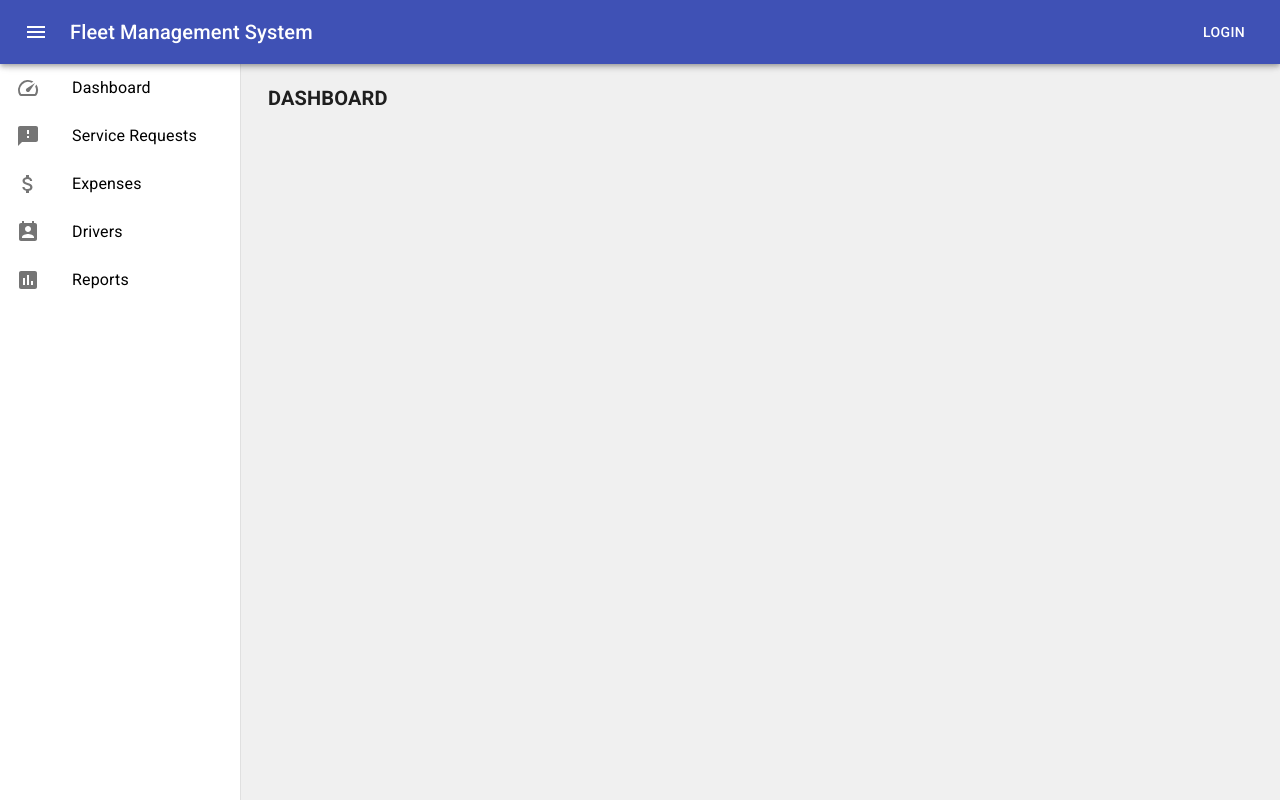
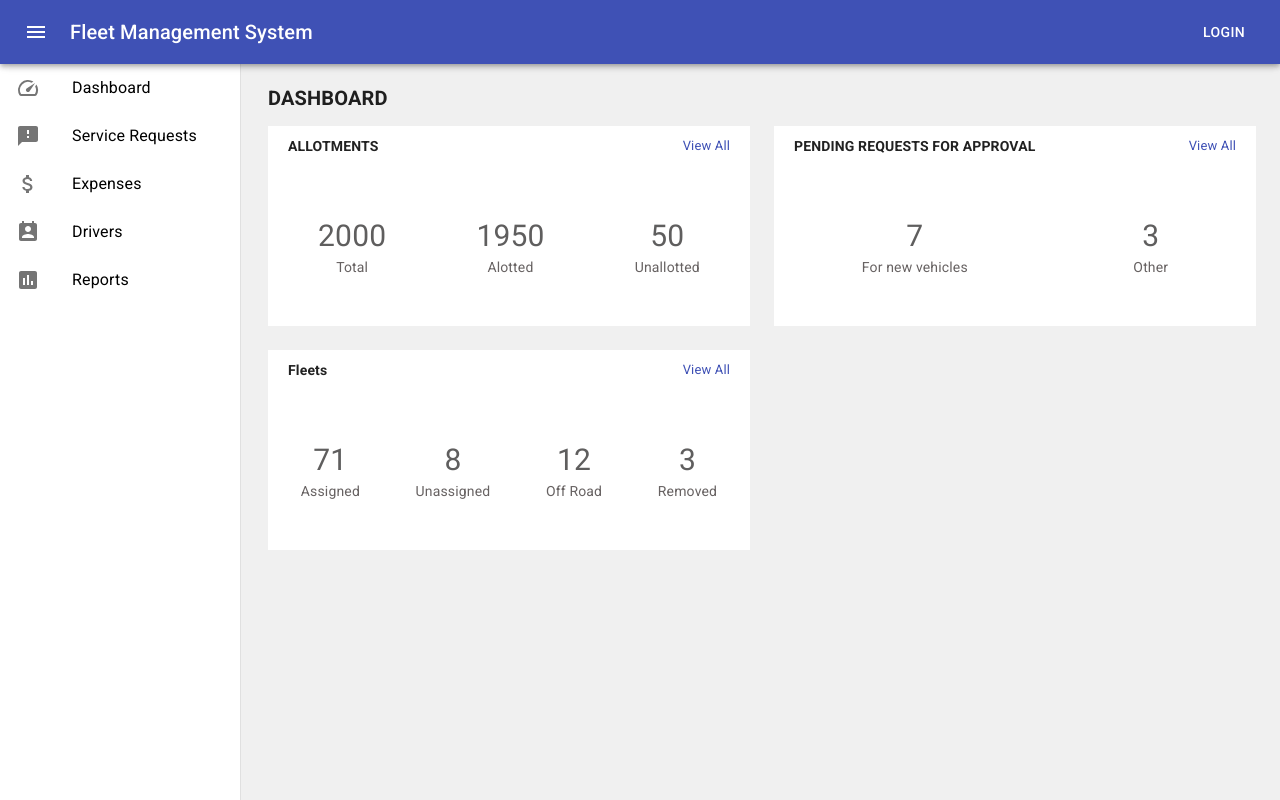
Before and after one commit to arshadfeeroz/police-fleet-management, a React (Create React App) app: page / in a window 1280 px wide. Built offline with nearby package versions, Linux system fonts and the light colour scheme.

Commit message:
added the dashboard

```diff
--- a/src/components/Dashboard/Allotments.js
+++ b/src/components/Dashboard/Allotments.js
@@ -33,6 +33,24 @@ class Allotments extends React.Component {
 				description: "Other",
 			},
 		];
+		const fleetsData = [
+			{
+				number: "71",
+				description: "Assigned",
+			},
+			{
+				number: "8",
+				description: "Unassigned",
+			},
+			{
+				number: "12",
+				description: "Off Road",
+			},
+			{
+				number: "3",
+				description: "Removed",
+			},
+		];
 		return (
 			<Grid container spacing={3}>
 				<Grid item xs={12} sm={12} md={6} lg={6}>
@@ -50,6 +68,14 @@ class Allotments extends React.Component {
 						height="200px"
 					/>
 				</Grid>
+
+				<Grid item xs={12} sm={12} md={6} lg={6}>
+					<Tile
+						title="Fleets"
+						body={<NumberSection data={fleetsData} />}
+						height="200px"
+					/>
+				</Grid>
 			</Grid>
 		);
 	}
--- a/src/components/Dashboard/dashboard.js
+++ b/src/components/Dashboard/dashboard.js
@@ -1,5 +1,5 @@
 import React from "react";
-
+import Allotments from "./Allotments";
 import { withStyles } from "@material-ui/styles";
 
 const styles = (theme) => ({
@@ -18,6 +18,7 @@ class Dashboard extends React.Component {
 		return (
 			<div>
 				<div className={classes.title}>DASHBOARD</div>
+				<Allotments />
 			</div>
 		);
 	}
```
